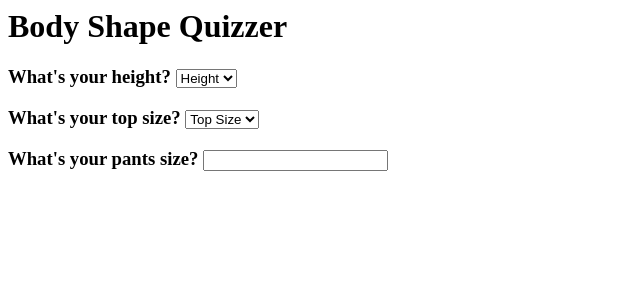
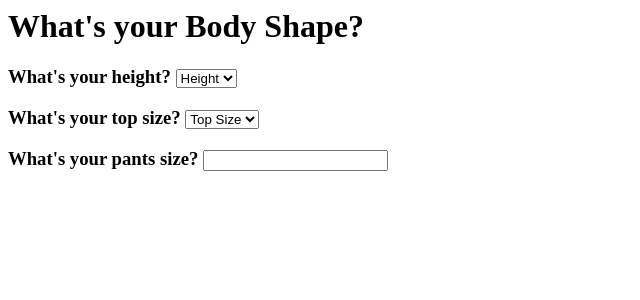
Before and after one commit to shapeshopper/shapeshopper, a Python web app: template shapeshopper/templates/survey.html in a window 1280 px wide. Shown: the top 300 px of the page, without its empty margins (0-640 px from the left). Run offline with Jinja, Linux system fonts and the light colour scheme; the template is opened without the code that fills it, so the values that code supplies are empty.

Commit message:
Changed title of survey.

```diff
--- a/shapeshopper/templates/survey.html
+++ b/shapeshopper/templates/survey.html
@@ -1,6 +1,6 @@
 <html>
   <body>
-      <h1>Body Shape Quizzer</h1>
+      <h1> What's your Body Shape?</h1>
       <h3>What's your height? <select>
       <option value"Height" disabled selected hidden> Height</option>
       <option value"4'11 (59inches)"> 4'11</option>
```
